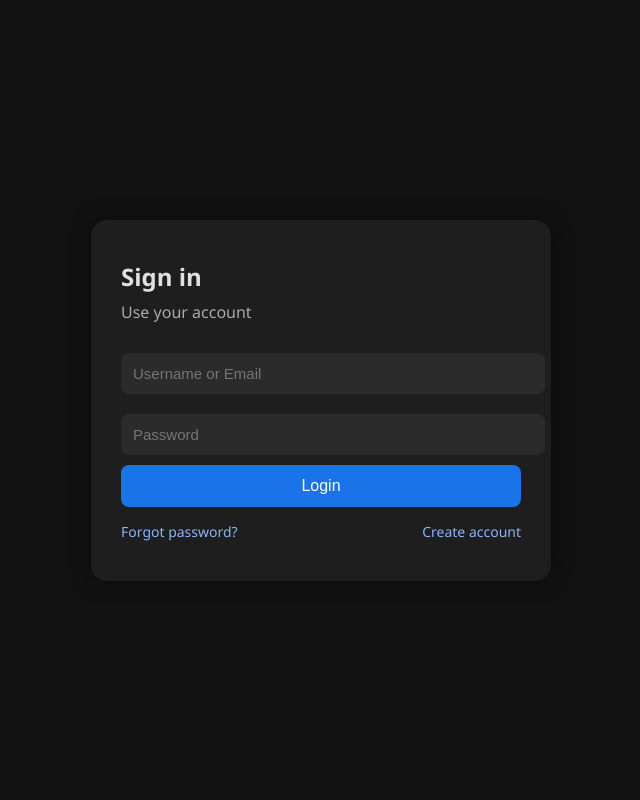
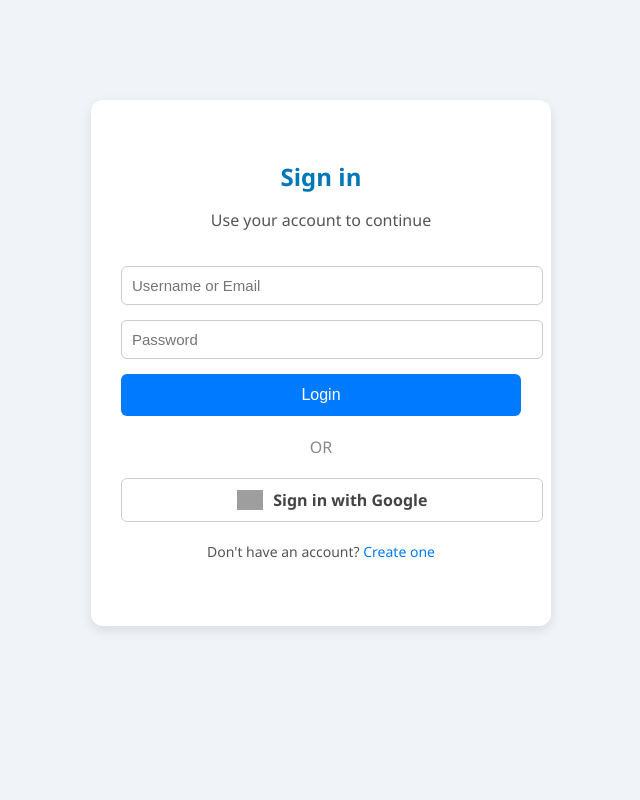
Before and after one commit to tharun7704/One-Rupee-Care, a Flask app: page /login in a window 1280 px wide. Shown: the whole page, without its empty margins (319-959 px from the left). Run offline with Flask 3, Linux system fonts and the light colour scheme; grey boxes are pictures that could not be loaded.

Commit message:
slight modification and imprvements

```diff
--- a/app.py
+++ b/app.py
@@ -4,7 +4,15 @@ import json
 from datetime import datetime
 import razorpay  # ✅ NEW: Razorpay client
 
+import os
+from flask_dance.contrib.google import make_google_blueprint, google
+
+# allow HTTP (dev only)
+os.environ["OAUTHLIB_INSECURE_TRANSPORT"] = "1"
+
+
 app = Flask(__name__)
+
 app.secret_key = 'your-secret-key'  # Replace with a strong secret key!
 
 DATA_FILE = "data.json"
@@ -14,6 +22,19 @@ USER_FILE = "users.json"
 RAZORPAY_KEY_ID = "rzp_test_kMgEjsazSMD4Np"
 RAZORPAY_KEY_SECRET = "mtkkq6YzFuDXoKSjI2F56W8M"
 razorpay_client = razorpay.Client(auth=(RAZORPAY_KEY_ID, RAZORPAY_KEY_SECRET))
+
+google_bp = make_google_blueprint(
+    client_id="514753570844-43nhmurlp0361nqga41oussdn0p4nc1f.apps.googleusercontent.com",
+    client_secret="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",
+    redirect_url="/login/google/authorized",
+    scope=[
+        "openid",
+        "https://www.googleapis.com/auth/userinfo.email",
+        "https://www.googleapis.com/auth/userinfo.profile"
+    ]
+)
+app.register_blueprint(google_bp, url_prefix="/login")
+
 
 # Load/save functions
 def load_data():
@@ -38,6 +59,7 @@ def save_users(users):
     with open(USER_FILE, 'w') as f:
         json.dump(users, f, indent=2)
 
+
 # Routes
 @app.route('/')
 def home():
@@ -54,6 +76,25 @@ def home():
     # )
     return render_template('index.html', username=session['user'], total=total,fund_usage=data['fund_usage'], RAZORPAY_KEY_ID=RAZORPAY_KEY_ID)
 
+
+@app.route("/google_login")
+def google_login():
+    if not google.authorized:
+        return redirect(url_for("google.login"))
+
+    resp = google.get("https://www.googleapis.com/oauth2/v2/userinfo")
+    assert resp.ok, resp.text
+    user_info = resp.json()
+
+    session["user"] = user_info["email"]
+
+    # Optionally store in users.json
+    users = load_users()
+    if session["user"] not in users:
+        users[session["user"]] = "google_oauth"
+        save_users(users)
+
+    return redirect("/")
 
 @app.route('/login', methods=['GET', 'POST'])
 def login():
--- a/templates/login.html
+++ b/templates/login.html
@@ -5,97 +5,111 @@
   <title>Login - ₹1 Project</title>
   <link rel="stylesheet" href="{{ url_for('static', filename='style.css') }}">
   <style>
-    body {
-      background-color: #121212;
-      font-family: 'Segoe UI', Tahoma, sans-serif;
-      margin: 0;
-      padding: 0;
-      display: flex;
-      justify-content: center;
-      align-items: center;
-      height: 100vh;
-      color: #e0e0e0;
+    .login-container {
+      max-width: 400px;
+      margin: 100px auto;
+      background-color: #ffffff;
+      padding: 40px 30px;
+      border-radius: 12px;
+      box-shadow: 0 4px 12px rgba(0, 0, 0, 0.1);
+      text-align: center;
     }
 
-    .login-box {
-      background-color: #1e1e1e;
-      padding: 40px 30px;
-      border-radius: 16px;
-      box-shadow: 0 0 20px rgba(0,0,0,0.5);
-      width: 100%;
-      max-width: 400px;
+    .login-container h2 {
+      margin-bottom: 10px;
+      color: #0077b6;
     }
 
-    .login-box h2 {
-      margin-top: 0;
-      margin-bottom: 8px;
-      font-size: 24px;
+    .login-container p {
+      color: #555;
+      margin-bottom: 25px;
     }
 
-    .login-box p {
-      margin: 0 0 20px;
-      color: #aaa;
-    }
-
-    .login-box input {
+    .login-container input {
       width: 100%;
-      padding: 12px;
-      margin: 10px 0;
-      border: none;
-      border-radius: 8px;
-      background-color: #2b2b2b;
-      color: #fff;
+      padding: 10px;
+      margin-bottom: 15px;
+      border: 1px solid #ccc;
+      border-radius: 6px;
       font-size: 15px;
     }
 
-    .login-box input:focus {
-      outline: 2px solid #1a73e8;
-    }
-
-    .login-box button {
+    .login-container button {
       width: 100%;
       padding: 12px;
+      font-size: 16px;
+      background-color: #007bff;
+      color: white;
       border: none;
-      border-radius: 8px;
-      background-color: #1a73e8;
-      color: white;
-      font-size: 16px;
+      border-radius: 6px;
       cursor: pointer;
     }
 
-    .login-box button:hover {
-      background-color: #1666c1;
+    .login-container button:hover {
+      background-color: #0056b3;
     }
 
-    .login-box .options {
-      display: flex;
-      justify-content: space-between;
-      font-size: 14px;
-      margin-top: 15px;
+    .divider {
+      margin: 20px 0;
+      color: #888;
     }
 
-    .login-box .options a {
-      color: #8ab4f8;
+    .google-btn {
+      background: white;
+      color: #444;
+      border: 1px solid #ccc;
+      padding: 10px;
+      width: 100%;
+      border-radius: 6px;
+      display: flex;
+      align-items: center;
+      justify-content: center;
+      font-weight: bold;
+      cursor: pointer;
+    }
+
+    .google-btn img {
+      height: 20px;
+      margin-right: 10px;
+    }
+
+    .login-options {
+      margin-top: 20px;
+      font-size: 14px;
+    }
+
+    .login-options a {
+      color: #007bff;
       text-decoration: none;
     }
 
-    .login-box .options a:hover {
+    .login-options a:hover {
       text-decoration: underline;
     }
   </style>
 </head>
 <body>
-  <div class="login-box">
+  <div class="login-container">
     <h2>Sign in</h2>
-    <p>Use your account</p>
+    <p>Use your account to continue</p>
+
+    <!-- Manual login form -->
     <form method="POST">
       <input type="text" name="username" placeholder="Username or Email" required>
       <input type="password" name="password" placeholder="Password" required>
       <button type="submit">Login</button>
     </form>
-    <div class="options">
-      <a href="#">Forgot password?</a>
-      <a href="/register">Create account</a>
+
+    <div class="divider">OR</div>
+
+    <!-- Google login -->
+    <a href="/google_login" class="google-btn">
+      <img src="https://developers.google.com/identity/images/g-logo.png" alt="Google logo">
+      Sign in with Google
+    </a>
+
+    <div class="login-options">
+      <p>Don't have an account? <a href="/register">Create one</a></p>
     </div>
   </div>
 </body>
--- a/users.json
+++ b/users.json
@@ -3,5 +3,6 @@
   "Dynamic": "1234",
   "Ram": "Ram",
   "Guna": "1",
-  "tharunarai123@gmail.com": "google_oauth"
+  "tharunarai123@gmail.com": "google_oauth",
+  "tharunarai@gmail.com": "google_oauth"
 }
```
Also changed, not shown: templates/register.html (+60 -31 lines).
